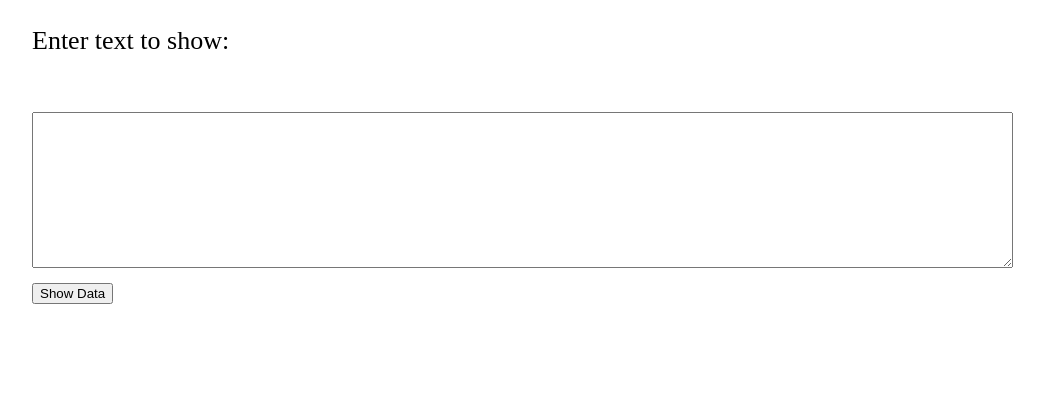
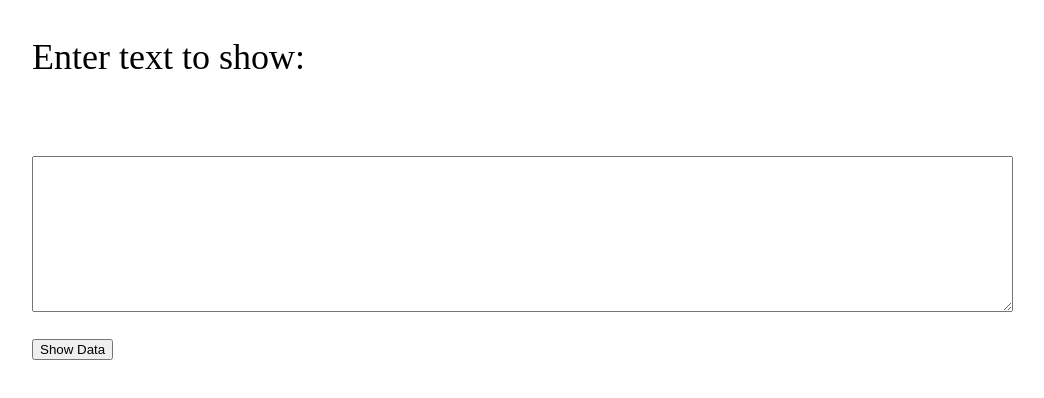
Before and after one commit to divadha/subtitles, a plain HTML site: page index.html in a window 1280 px wide. Shown: the whole page, without its empty margins (76-1120 px from the left). Drawn offline with Linux system fonts and the light colour scheme.

Commit message:
Update style.css

```diff
--- a/style.css
+++ b/style.css
@@ -1,4 +1,4 @@
 body {
   padding-left : 100px;
-  font-size : 26px;
+  font-size : 36px;
 }
```
